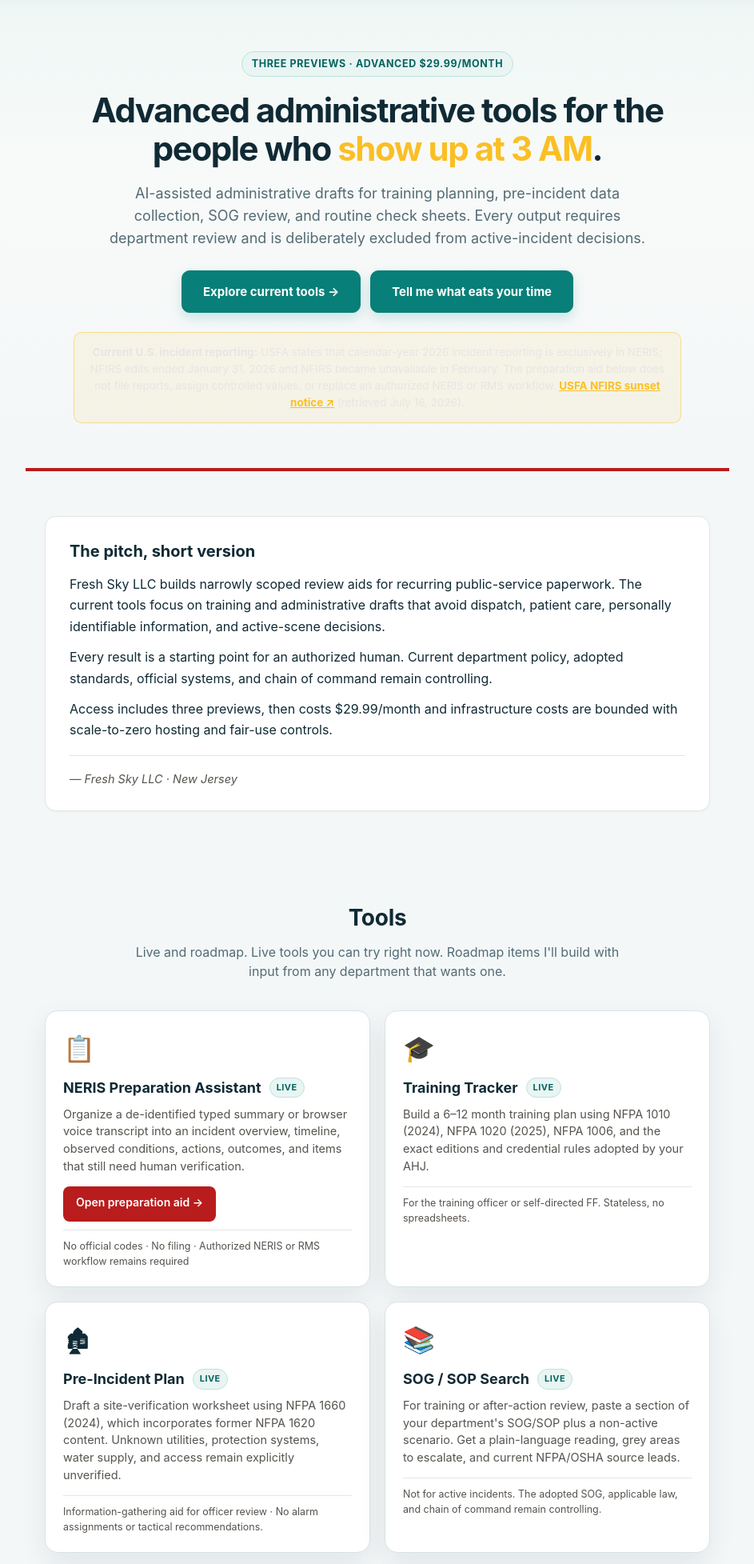
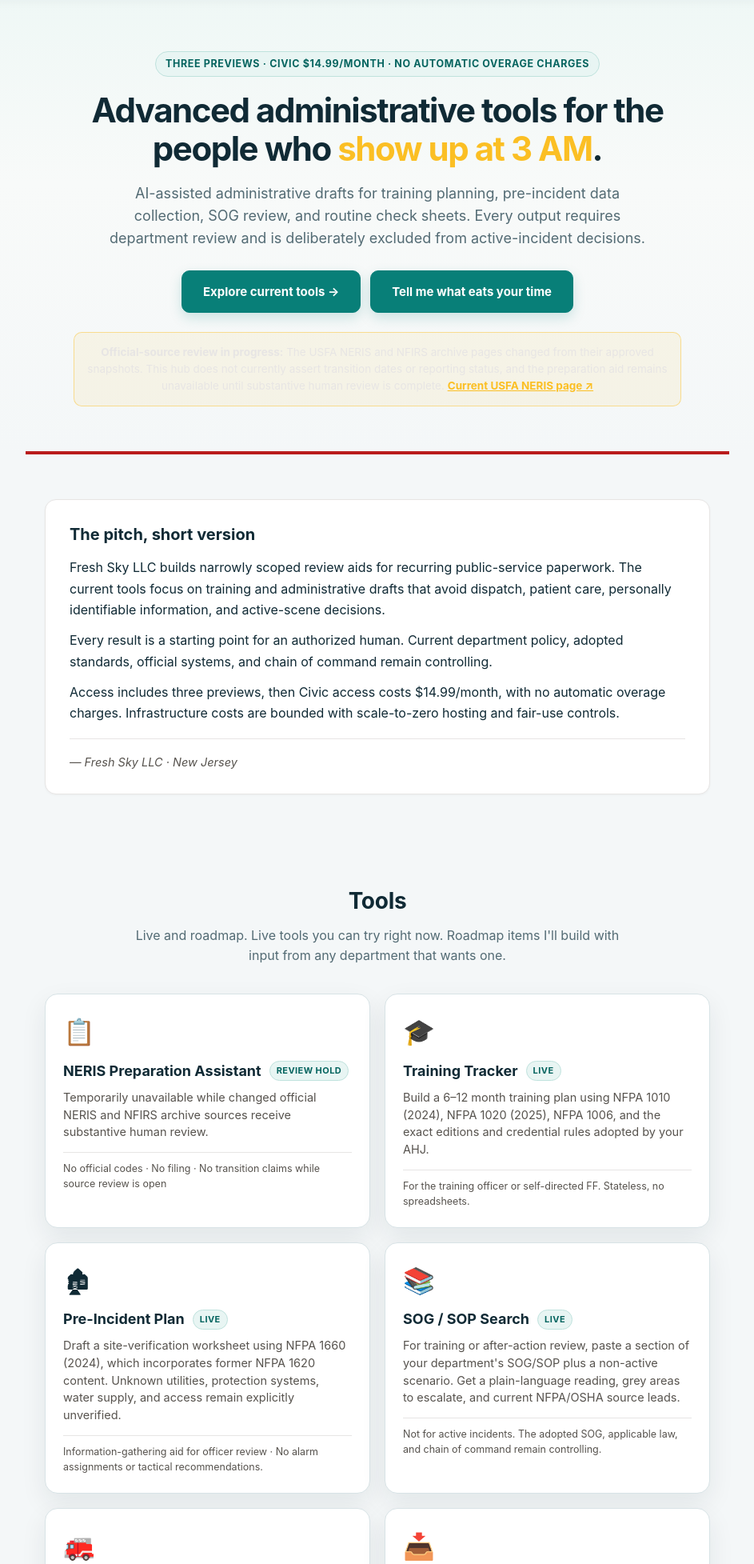
Before and after one commit to justfreshsky-jpg/FirstResponderHub, a Flask app: page / in a window 1280 px wide. Shown: the part 51-2006 px from the top of the page at 80% size, without its empty margins (168-1111 px from the left). Run offline with Flask 3, Linux system fonts and the light colour scheme.

Commit message:
Align First Responder Civic access and identity-neutral copy

```diff
--- a/app.py
+++ b/app.py
@@ -86,7 +86,7 @@ _TERMS_HTML = """<!DOCTYPE html>
 <h1>Terms of Use — Fresh Sky AI for First Responders</h1>
 <p><em>Last updated 2026-05-07</em></p>
 <h2>What this is</h2>
-<p>Fresh Sky AI for First Responders is a paid, privacy-first tool offered by Fresh Sky LLC for U.S. fire departments, EMS, and police. Three previews are included; continued access is $29.99/month and may be canceled monthly.</p>
+<p>Fresh Sky AI for First Responders is a paid, privacy-first tool offered by Fresh Sky LLC for U.S. fire departments, EMS, and police. Three previews are included; continued Civic access is $14.99/month and may be canceled monthly. There are no automatic overage charges.</p>
 <h2>What this is not</h2>
 <p>Fresh Sky AI for First Responders is <strong>not</strong> affiliated with any government agency, military service, or official entity. Output is AI-generated and intended as a draft or study aid only — the human user is responsible for verifying accuracy against authoritative current sources before acting on or filing anything.</p>
 <h2>Use at your own discretion</h2>
--- a/requirements.txt
+++ b/requirements.txt
@@ -1,4 +1,4 @@
 flask==3.1.3
 Werkzeug==3.1.8
 gunicorn==23.0.0
-freshsky-common @ git+https://github.com/justfreshsky-jpg/freshsky-common.git@587c4381f5976e66341fca42ca130a29528587bb
+freshsky-common @ git+https://github.com/justfreshsky-jpg/freshsky-common.git@9364b96ce74cd8206b196fb37d181a5668f78446
--- a/templates/index.html
+++ b/templates/index.html
@@ -150,13 +150,15 @@ a:hover{color:#c4b5fd}
 {% include '_portfolio_skin.html' %}
 </head>
 <body>
-  <div class="topbar">
+  <nav class="topbar" aria-label="Primary navigation">
     <span><strong>🚒 Fresh Sky AI</strong> for First Responders</span>
     <span><a href="#tools">Tools</a> <a href="#why">Why</a> <a href="https://www.freshskyai.com/contact" target="_blank" rel="noopener">Contact</a></span>
-  </div>
+  </nav>
+
+  <main>
 
   <section class="hero">
-    <span class="badge">Three previews · Advanced $29.99/month</span>
+    <span class="badge">Three previews · Civic $14.99/month · No automatic overage charges</span>
     <h1>Advanced administrative tools for the people who <em>show up at 3 AM</em>.</h1>
     <p class="lede">AI-assisted administrative drafts for training planning, pre-incident data collection, SOG review, and routine check sheets. Every output requires department review and is deliberately excluded from active-incident decisions.</p>
     <div class="cta-row">
@@ -164,8 +166,8 @@ a:hover{color:#c4b5fd}
       <a class="btn btn-ghost" href="https://www.freshskyai.com/contact" target="_blank" rel="noopener">Tell me what eats your time</a>
     </div>
     <div class="source-notice">
-      <strong>Current U.S. incident reporting:</strong> USFA states that calendar-year 2026 incident reporting is exclusively in NERIS; NFIRS edits ended January 31, 2026 and NFIRS became unavailable in February. The preparation aid below does not file reports, assign controlled values, or replace an authorized NERIS or RMS workflow.
-      <a href="https://www.usfa.fema.gov/nfirs/sunset/" target="_blank" rel="noopener">USFA NFIRS sunset notice ↗</a> (retrieved July 16, 2026).
+      <strong>Official-source review in progress:</strong> The USFA NERIS and NFIRS archive pages changed from their approved snapshots. This hub does not currently assert transition dates or reporting status, and the preparation aid remains unavailable until substantive human review is complete.
+      <a href="https://www.usfa.fema.gov/neris/" target="_blank" rel="noopener">Current USFA NERIS page ↗</a>
     </div>
   </section>
 
@@ -174,7 +176,7 @@ a:hover{color:#c4b5fd}
       <h3>The pitch, short version</h3>
       <p>Fresh Sky LLC builds narrowly scoped review aids for recurring public-service paperwork. The current tools focus on training and administrative drafts that avoid dispatch, patient care, personally identifiable information, and active-scene decisions.</p>
       <p>Every result is a starting point for an authorized human. Current department policy, adopted standards, official systems, and chain of command remain controlling.</p>
-      <p>Access includes three previews, then costs $29.99/month and infrastructure costs are bounded with scale-to-zero hosting and fair-use controls.</p>
+      <p>Access includes three previews, then Civic access costs $14.99/month, with no automatic overage charges. Infrastructure costs are bounded with scale-to-zero hosting and fair-use controls.</p>
       <div class="signature">— Fresh Sky LLC · New Jersey</div>
     </div>
   </section>
@@ -186,10 +188,9 @@ a:hover{color:#c4b5fd}
     <div class="tools">
       <div class="tool">
         <div class="icon">📋</div>
-        <h3>NERIS Preparation Assistant <span class="pill live">Live</span></h3>
-        <p>Organize a de-identified typed summary or browser voice transcript into an incident overview, timeline, observed conditions, actions, outcomes, and items that still need human verification.</p>
-        <a class="try" href="https://nfirs.freshskyai.com" target="_blank" rel="noopener">Open preparation aid →</a>
-        <div class="why">No official codes · No filing · Authorized NERIS or RMS workflow remains required</div>
+        <h3>NERIS Preparation Assistant <span class="pill">Review hold</span></h3>
+        <p>Temporarily unavailable while changed official NERIS and NFIRS archive sources receive substantive human review.</p>
+        <div class="why">No official codes · No filing · No transition claims while source review is open</div>
       </div>
 
       <a class="tool" href="/tools/training-tracker">
@@ -243,8 +244,8 @@ a:hover{color:#c4b5fd}
       <ul>
         <li><strong>Volunteer fire is structurally underfunded for software.</strong> Large departments can buy enterprise suites. Volunteer departments often rely on spreadsheets, documents, and clipboards. Focused AI can help close that gap without charging departments.</li>
         <li><strong>Administrative friction is worth measuring.</strong> Scheduling, training access, expectations, family support, and paperwork may affect recruiting or retention differently in each department. The tool treats those as hypotheses to test, not universal causes.</li>
-        <li><strong>Access includes three previews, then Advanced service at $29.99/month.</strong> The tools use a restricted U.S. provider pool with automatic fallback, and Cloud Run scales to zero when idle. Departments do not need a paid plan, contract, or API key.</li>
-        <li><strong>I want to volunteer.</strong> I'm applying to my local department now. While that's processing, I can do something useful with my engineering skills that's not "send a check."</li>
+        <li><strong>Access includes three previews, then Civic service at $14.99/month, with no automatic overage charges.</strong> The tools use a restricted U.S. provider pool with automatic fallback, and Cloud Run scales to zero when idle. Departments do not need a separate enterprise contract or API key.</li>
+        <li><strong>Volunteer service matters.</strong> Fresh Sky LLC contributes focused engineering work that supports administrative preparation without replacing department leadership, official systems, or hands-on service.</li>
       </ul>
       <h3 style="margin-top:24px;">What's deliberately out of scope</h3>
       <ul>
@@ -262,6 +263,8 @@ a:hover{color:#c4b5fd}
     <a class="email" href="https://www.freshskyai.com/contact" target="_blank" rel="noopener">Fresh Sky contact page</a>
   </section>
 
+  </main>
+
   <footer>
     <p>Built under the <a href="https://www.freshskyai.com/#hulec" target="_blank" rel="noopener">HULEC rule</a> — Human-centered · Unique · Legal · Efficient · Cheap. Part of <a href="https://www.freshskyai.com" target="_blank" rel="noopener">Fresh Sky AI</a> by Fresh Sky LLC.</p>
     <p>Not affiliated with USFA, FEMA, NFPA, or any state/local fire marshal. Tools produce drafts; the human filer is responsible for accuracy.</p>
--- a/templates/tools_index.html
+++ b/templates/tools_index.html
@@ -87,7 +87,7 @@ a:hover{color:#c4b5fd}
 
 <main>
   <h1>Advanced tools for fire / EMS</h1>
-  <p class="lede">Three previews, then Advanced access at $29.99/month. Anonymous, all AI-assisted administrative drafts. Verify against your AHJ and adopted sources; never use these tools for active-incident decisions.</p>
+  <p class="lede">Three previews, then Civic access at $14.99/month, with no automatic overage charges. Anonymous, all AI-assisted administrative drafts. Verify against your AHJ and adopted sources; never use these tools for active-incident decisions.</p>
 
   <div class="grid">
     {% for slug in slugs %}
```
Also changed, not shown: tests/test_reference_data.py (+6 -3 lines), .github/workflows/deploy.yml, README.md.
